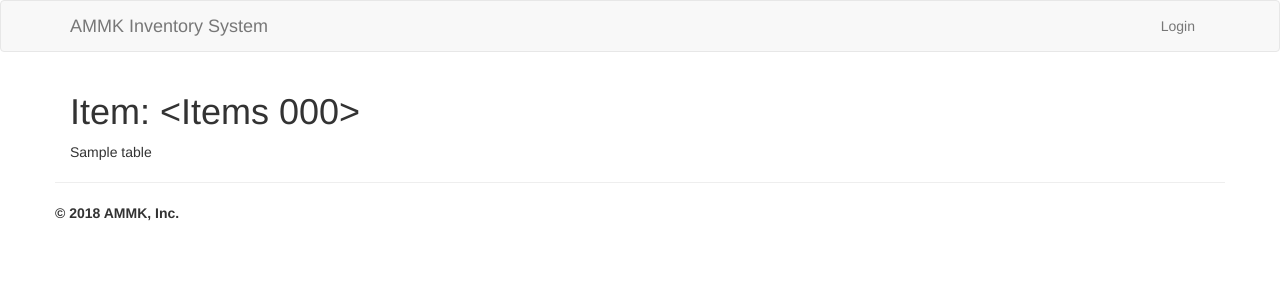
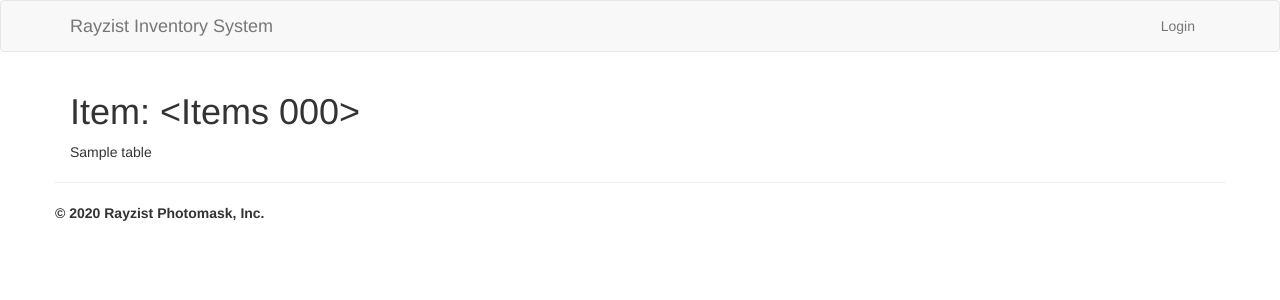
Before and after one commit to muffinman148/flask-inventory, a Flask app: template app/templates/item.html in a window 1280 px wide. Shown: the top 300 px of the page. Run offline with Flask 2, Linux system fonts and the light colour scheme; tables that the repository leaves empty hold one stand-in row (values such as "Sample post"); the template is opened without the code that fills it: values that come from a table or form of the project are taken from there, most other values are stand-ins (such as "Sample title", 1, 10 or a date in 2020); some libraries are stand-ins or nearby versions.

Commit message:
Title Change, Footer - Adds year generation depending on the year.

```diff
--- a/app/templates/base.html
+++ b/app/templates/base.html
@@ -1,7 +1,7 @@
 {% extends 'bootstrap/base.html' %}
 
 {% block title %}
-    {% if title %}{{title}} - AMMK Inventory System{% else %}Welcome to AMMK Inventory System{% endif %}
+    {% if title %}{{title}} - Rayzist Inventory System{% else %}Welcome to Rayzist Inventory System{% endif %}
 {% endblock %}
 
 {% block head %}
@@ -19,7 +19,7 @@
                     <span class="icon-bar"></span>
                     <span class="icon-bar"></span>
                 </button>
-                <a class="navbar-brand" href="{{ url_for('main.index') }}">AMMK Inventory System</a>
+                <a class="navbar-brand" href="{{ url_for('main.index') }}">Rayzist Inventory System</a>
             </div>
             <div class="collapse navbar-collapse" id="bs-example-navbar-collapse-1">
                 <ul class="nav navbar-nav">
--- a/app/templates/footer.html
+++ b/app/templates/footer.html
@@ -3,7 +3,8 @@
       <div class="row">
         <div class="span8 offset2">
           <hr>
-          <p><strong> &copy 2018 AMMK, Inc. </strong></p>
+          <p><strong> &copy {{ now.year }} Rayzist Photomask, Inc. </strong></p>
+          <!-- <p><strong> &copy 2019 Rayzist Photomask, Inc. </strong></p> -->
         </div>
       </div> <!-- row -->
     </div> <!-- containter -->
```
